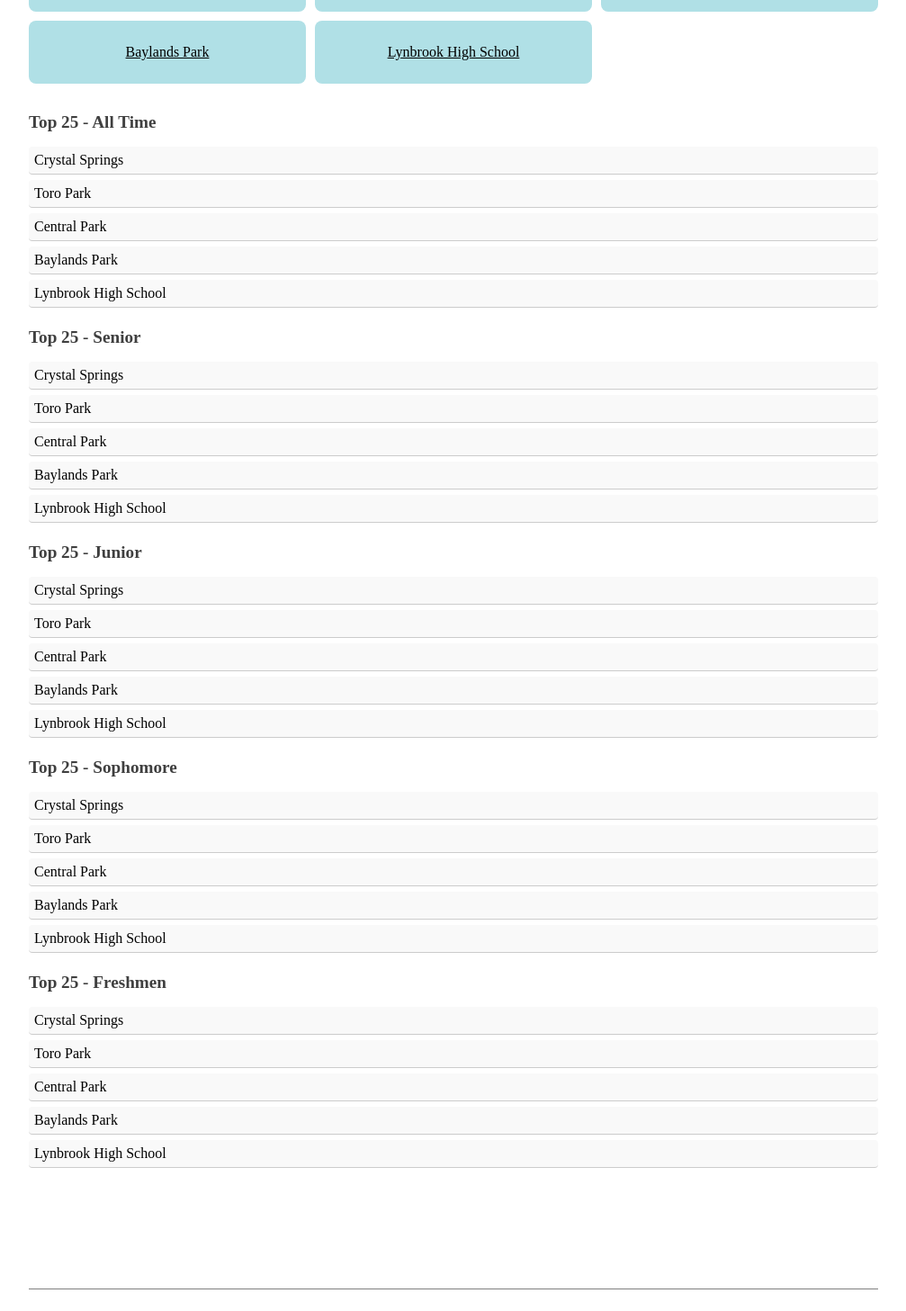
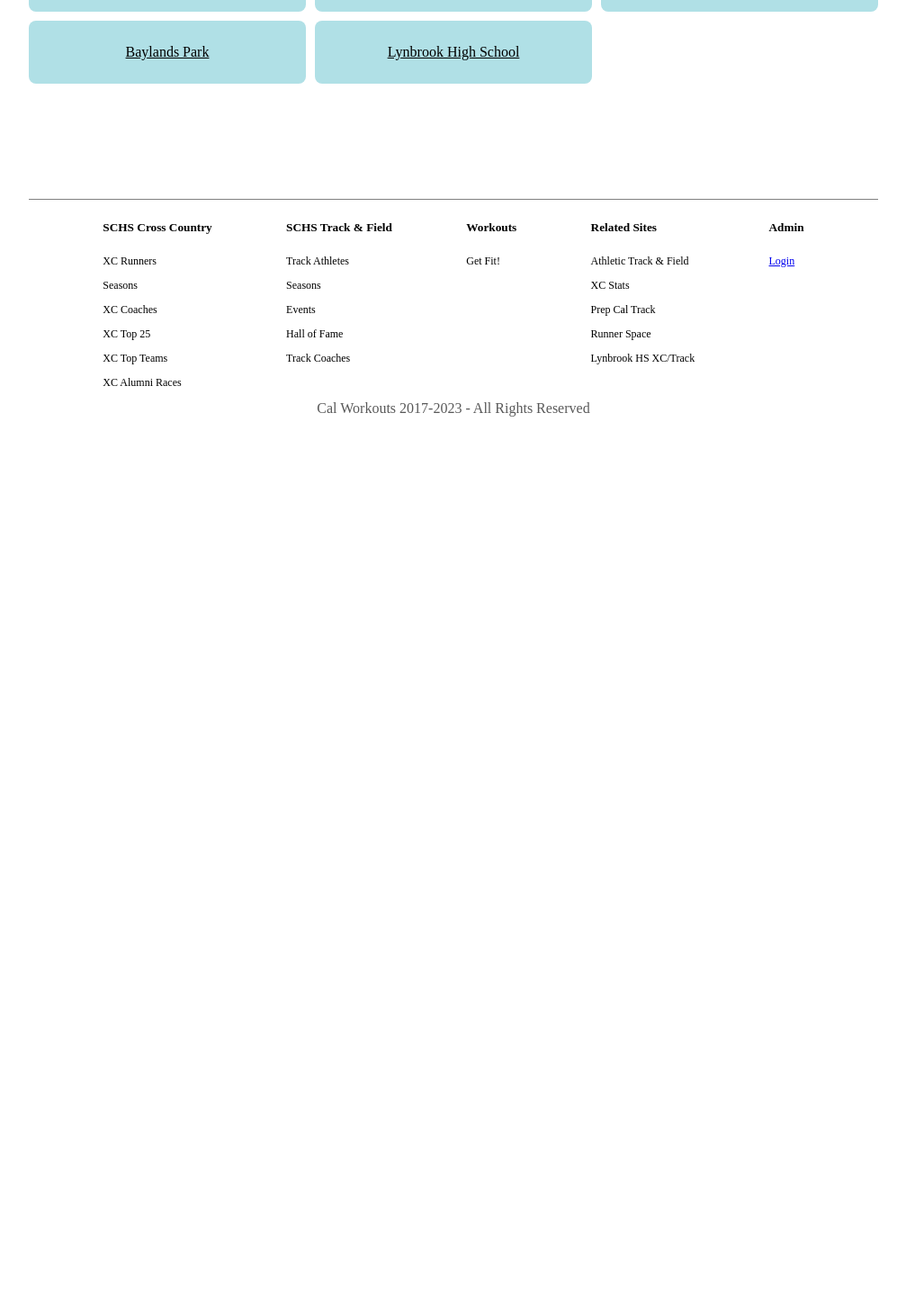
Before and after one commit to marcus-biddle/schsrunning, a React (Vite) app in the folder schs-client/: page /santa-clara-high-cross-country/top-teams-menu in a window 1280 px wide. Shown: the part 240-1697 px from the top of the page at 90% size, without its empty margins (136-1143 px from the left). After the commit the page ends 800 px from the top, so only its background shows below. Built offline with nearby package versions, Linux system fonts and the light colour scheme.

Commit message:
top runners redesign

```diff
--- a/schs-client/src/pages/XC/Coach/index.tsx
+++ b/schs-client/src/pages/XC/Coach/index.tsx
@@ -30,7 +30,7 @@ export const XCCoachPage = () => {
 
   return (
     <div style={{ marginLeft: 'auto', marginRight: 'auto', maxWidth: '59rem'}}>
-        <Header title={`${ coachData && `${coachData[0].firstName} ${coachData[0].lastName}`}`} />
+        <Header title={`${ coachData && `${coachData[0].firstName} ${coachData[0].lastName}`}`} color='transparent'/>
         {coach && coach.map((season: any, index: number) => {
             return (
                 <React.Fragment key={index}>
--- a/schs-client/src/pages/XC/TopTeamMenu/index.tsx
+++ b/schs-client/src/pages/XC/TopTeamMenu/index.tsx
@@ -24,99 +24,37 @@ export const TopTeamMenu = () => {
         <div className='page-container'>
             <Header title={pageType === 25 ? 'SCHS Cross Country Top Individual Results' : 'SCHS Cross Country Top Team Results'} color='transparent' />
             <div className="grid-container">
-            <Link to={'runners/'} style={{ color: 'black'}}>
+                <Link to={'1/'} style={{ color: 'black'}}>
                     <div className="grid-item">
                         {/* <GiRunningShoe style={{ height: '3rem', width: '3rem'}} /> */}
                         <p>Crystal Springs</p>
                     </div>
                 </Link>
-            <Link to={'coaches/'} style={{ color: 'black'}}>
+                <Link to={'2/'} style={{ color: 'black'}}>
                     <div className="grid-item">
                         {/* <GiWhistle style={{ height: '3rem', width: '3rem'}} /> */}
                         <p>Toro Park</p>
                     </div>
                 </Link>
-            <Link to={'top-25-results/'} style={{ color: 'black'}}>
+                <Link to={'6/'} style={{ color: 'black'}}>
                     <div className="grid-item">
                         {/* <MdOutlineTimer style={{ height: '3rem', width: '3rem'}} /> */}
                         <p>Central Park</p>
                     </div>
                 </Link>
-            <Link to={'top-team/'} style={{ color: 'black'}}>
+                <Link to={'4/'} style={{ color: 'black'}}>
                     <div className="grid-item">
                         {/* <FaShieldAlt style={{ height: '3rem', width: '3rem'}} /> */}
                         <p>Baylands Park</p>
                     </div>
                 </Link>
-            <Link to={'top-team/'} style={{ color: 'black'}}>
+                <Link to={'25/'} style={{ color: 'black'}}>
                     <div className="grid-item">
                         {/* <FaShieldAlt style={{ height: '3rem', width: '3rem'}} /> */}
                         <p>Lynbrook High School</p>
                     </div>
                 </Link>
-
-        </div>
-        <div>
-            <div>
-                <h4>{pageType === 25 ? 'Top 25 - All Time' : 'Top 15 - All Time' }</h4>
-                <ol className="list">
-                    {data.map((course) => (
-                        <Link to={`all-time/${course.path}`} className='spanlinkstyle' key={`all-time-${course.path}`}>
-                            <li className="list-item">
-                                <span>{course.name}</span>
-                            </li>
-                        </Link>
-                    ))}
-                </ol>
-            </div>
-            {pageType === 25 && <><div>
-                <h4>Top 25 - Senior</h4>
-                <ol className="list">
-                    {data.map((course) => (
-                        <Link to={`senior/${course.path}`} className='spanlinkstyle' key={`senior-${course.path}`}>
-                            <li className="list-item">
-                                <span>{course.name}</span>
-                            </li>
-                        </Link>
-                    ))}
-                </ol>
-            </div>
-            <div>
-                <h4>Top 25 - Junior</h4>
-                <ol className="list">
-                    {data.map((course) => (
-                        <Link to={`junior/${course.path}`} className='spanlinkstyle' key={`junior-${course.path}`}>
-                            <li className="list-item">
-                                <span>{course.name}</span>
-                            </li>
-                        </Link>
-                    ))}
-                </ol>
-            </div>
-            <div>
-                <h4>Top 25 - Sophomore</h4>
-                <ol className="list">
-                    {data.map((course) => (
-                        <Link to={`sophomore/${course.path}`} className='spanlinkstyle' key={`sophomore-${course.path}`}>
-                            <li className="list-item">
-                                <span>{course.name}</span>
-                            </li>
-                        </Link>
-                    ))}
-                </ol>
-            </div>
-            <div>
-                <h4>Top 25 - Freshmen</h4>
-                <ol className="list">
-                    {data.map((course) => (
-                        <Link to={`freshmen/${course.path}`} className='spanlinkstyle' key={`freshmen-${course.path}`}>
-                            <li className="list-item">
-                                <span>{course.name}</span>
-                            </li>
-                        </Link>
-                    ))}
-                </ol>
-            </div></>}
             </div>
         </div>
-  )}
+      )
+}
--- a/schs-client/src/pages/XC/TopTeams/index.tsx
+++ b/schs-client/src/pages/XC/TopTeams/index.tsx
@@ -111,45 +111,14 @@ export const TopTeams = () => {
         return fullName.includes(searchTermLowerCase);
       });
 
-    const handleGradeClick = (grade: number) => {
-        setGradeFilter(grade);
-        console.log(grade);
-    }
-
   return (
     <div className='page-container'>
-        <Header title={`Top ${pageType === 25 ? '25 Runners' : 'Teams'} - ${bestTimes && bestTimes[0].courseName} ${bestTimes && bestTimes[0].courseDistance} miles`} color='transparent' />
-        <div style={{ display: 'flex', justifyContent: 'space-between' }}>
-            <SearchInput handleSearchChange={handleSearchChange} setSearchTerm={setSearchTerm} searchTerm={searchTerm}/>
+        <Header title={`Top Teams - ${bestTimes && bestTimes[0].courseName} ${bestTimes && bestTimes[0].courseDistance} miles`} color='transparent' />
+        <div style={{ display: 'flex', justifyContent: 'end' }}>
             <Pill handleButtonClick={handleButtonClick} activeButton={activeButton} />
         </div>
-        <Filters handleClick={handleGradeClick}/>
         <ul className='num-list'>
-            {pageType === 25 ? filteredAthletesByName?.map((runner, index) => {
-                return (
-                    <Link
-                    to={`/santa-clara-high-cross-country/runners/${runner.genderId === 2 ? 'men' : 'women'}/${runner.athleteId}`}
-                    className='spanlinkstyle'
-                    key={`${runner.athleteId}-${index}`}
-                    >
-                        <div className='num-list-item'>
-                            <li style={{ lineHeight: '1'}}>
-                                <span>
-                                    <h2 style={{ margin: '0', padding: '6px 0 0 10px' }}>{runner.firstName} {runner.lastName}</h2>
-                                    <p style={{ margin: '0', padding: '6px 10px 0 20px', color: 'grey' }}>({runner.year}) {runner.grade}th grade</p>
-                                </span>
-                            </li>
-                            <span style={{ display: 'flex', flexDirection: 'column', justifyItems:'center', textAlign: 'center', justifyContent: 'end'}}>
-                                <h4 style={{ margin: '0' }}>Time: {runner.time}</h4>
-                                <h4 style={{ margin: '0' }}>Pace: {runner.pace}</h4>
-                            </span>
-                        </div>
-                    </Link>
-
-                )
-            })
-            :
-            filterTeamsByGender?.map((team: any, index: number) => {
+            {filterTeamsByGender?.map((team: any, index: number) => {
                 return (
                     <Link
                     to={`/santa-clara-high-cross-country/race-results/${team.raceId}`}
```
Lines whose indentation alone changed are shown as unchanged.
